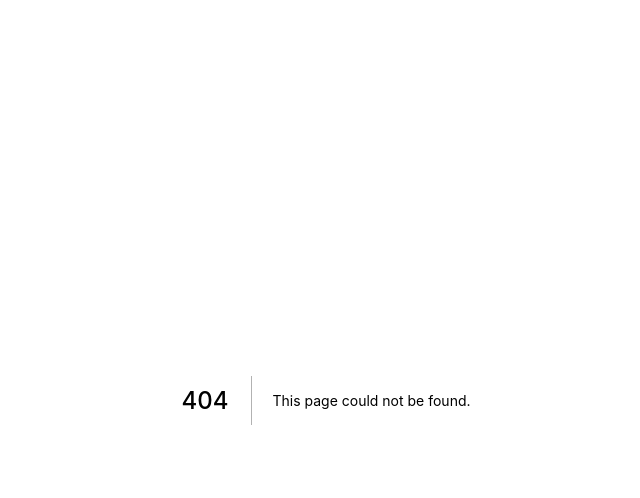
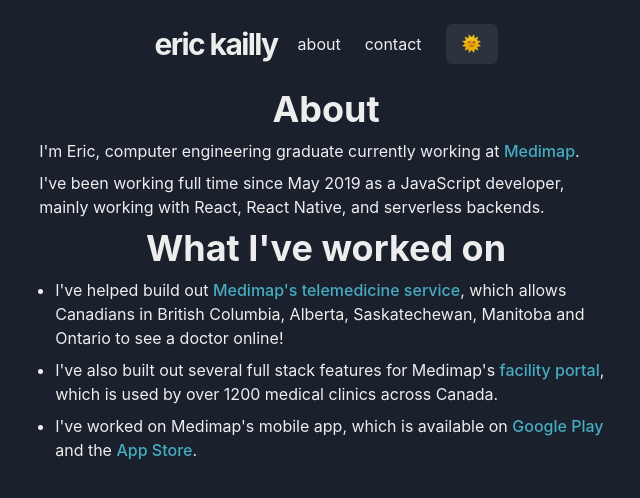
Before and after one commit to ekailly/my-site, a Next.js app: page /about in a window 1280 px wide. Before the commit this address had no page. Shown: the top 498 px of the page, without its empty margins (314-954 px from the left). Built offline with nearby package versions, Linux system fonts and the light colour scheme.

Commit message:
Add boilerplate

```diff
--- /dev/null
+++ b/components/Header.jsx
@@ -0,0 +1,38 @@
+import {
+  Box,
+  Button,
+  Flex,
+  Heading,
+  Link,
+  Text,
+  useColorMode,
+} from "@chakra-ui/react";
+
+const LINKS = [
+  { label: "about", path: "/about" },
+  { label: "contact", path: "/contact" },
+];
+
+export const Header = () => {
+  const { colorMode, toggleColorMode } = useColorMode();
+
+  return (
+    <Flex direction="row" justify="center" align="center" padding="1.5rem">
+      <Flex align="center" mr={5}>
+        <Heading as="h1" size="lg" letterSpacing={"-.1rem"}>
+          <Link href="/">eric kailly</Link>
+        </Heading>
+      </Flex>
+      <Box alignItems="center" display="flex" direction="row">
+        {LINKS.map(({ label, path }) => (
+          <Text mr={6} display="block" key={label}>
+            <Link href={path}>{label}</Link>
+          </Text>
+        ))}
+        <Button onClick={toggleColorMode}>
+          {colorMode === "light" ? "🌜" : "🌞"}
+        </Button>
+      </Box>
+    </Flex>
+  );
+};
--- /dev/null
+++ b/components/Link.jsx
@@ -0,0 +1,11 @@
+import { Link as ChakraLink } from "@chakra-ui/react";
+
+export const Link = (props) => {
+  const { children, href } = props;
+
+  return (
+    <ChakraLink href={href} color="#46acc2" fontWeight="500">
+      {children}
+    </ChakraLink>
+  );
+};
--- /dev/null
+++ b/components/index.js
@@ -0,0 +1,2 @@
+export { Header } from "./Header";
+export { Link } from "./Link";
--- a/pages/_app.js
+++ b/pages/_app.js
@@ -1,7 +1,22 @@
-import '../styles/globals.css'
+import { ChakraProvider } from "@chakra-ui/react";
+import Head from "next/head";
 
-function MyApp({ Component, pageProps }) {
-  return <Component {...pageProps} />
-}
+import { Header } from "../components";
 
-export default MyApp
+const App = (props) => {
+  const { Component, pageProps } = props;
+  return (
+    <>
+      <Head>
+        <title>ekailly.github.io</title>
+        <link rel="shortcut icon" href="/favicon.ico" />
+      </Head>
+      <ChakraProvider>
+        <Header />
+        <Component {...pageProps}></Component>
+      </ChakraProvider>
+    </>
+  );
+};
+
+export default App;
--- /dev/null
+++ b/pages/_document.js
@@ -0,0 +1,18 @@
+import { ColorModeScript } from "@chakra-ui/react";
+import NextDocument, { Html, Head, Main, NextScript } from "next/document";
+import theme from "../theme";
+
+export default class Document extends NextDocument {
+  render() {
+    return (
+      <Html lang="en">
+        <Head />
+        <body>
+          <ColorModeScript initialColorMode={theme.config.initialColorMode} />
+          <Main />
+          <NextScript />
+        </body>
+      </Html>
+    );
+  }
+}
--- /dev/null
+++ b/pages/about.js
@@ -0,0 +1,65 @@
+import {
+  Container,
+  Heading,
+  ListItem,
+  Stack,
+  Text,
+  UnorderedList,
+} from "@chakra-ui/react";
+import Head from "next/head";
+
+import { Link } from "../components";
+
+const About = () => (
+  <Container>
+    <Head>
+      <title>ekailly.github.io</title>
+      <link rel="icon" href="/favicon.ico" />
+    </Head>
+    <Stack>
+      <Heading textAlign="center">About</Heading>
+      <Text>
+        I'm Eric, computer engineering graduate currently working at{" "}
+        <Link href="medimap.ca">Medimap</Link>.
+      </Text>
+      <Text mb="16px">
+        I've been working full time since May 2019 as a JavaScript developer,
+        mainly working with React, React Native, and serverless backends.
+      </Text>
+
+      <Heading as="h2" textAlign="center">
+        What I've worked on
+      </Heading>
+      <Text>
+        <UnorderedList>
+          <ListItem mb="8px">
+            I've helped build out{" "}
+            <Link href="https://medimap.ca/VirtualCare">
+              Medimap's telemedicine service
+            </Link>
+            , which allows Canadians in British Columbia, Alberta,
+            Saskatechewan, Manitoba and Ontario to see a doctor online!
+          </ListItem>
+          <ListItem mb="8px">
+            I've also built out several full stack features for Medimap's{" "}
+            <Link href="https://medimap.ca/ForClinics">facility portal</Link>,
+            which is used by over 1200 medical clinics across Canada.
+          </ListItem>
+          <ListItem>
+            I've worked on Medimap's mobile app, which is available on{" "}
+            <Link href="https://play.google.com/store/apps/details?id=com.medimap.nativeapp&hl=en_CA&gl=US">
+              Google Play
+            </Link>{" "}
+            and the{" "}
+            <Link href="https://apps.apple.com/ca/app/medimap/id1460566431">
+              App Store
+            </Link>
+            .
+          </ListItem>
+        </UnorderedList>
+      </Text>
+    </Stack>
+  </Container>
+);
+
+export default About;
--- a/pages/api/hello.js
+++ /dev/null
@@ -1,5 +0,0 @@
-// Next.js API route support: https://nextjs.org/docs/api-routes/introduction
-
-export default (req, res) => {
-  res.status(200).json({ name: 'John Doe' })
-}
--- /dev/null
+++ b/theme.js
@@ -0,0 +1,10 @@
+import { extendTheme } from "@chakra-ui/react";
+
+const theme = extendTheme({
+  config: {
+    initialColorMode: "dark",
+    useSystemColorMode: true,
+  },
+});
+
+export default theme;
```
Also changed, not shown: package.json (+9 -5 lines), pages/contact.js (added, +29 -0 lines), pages/index.js (+12 -59 lines), 2 other files (tests, documents, lock files or other folders).
